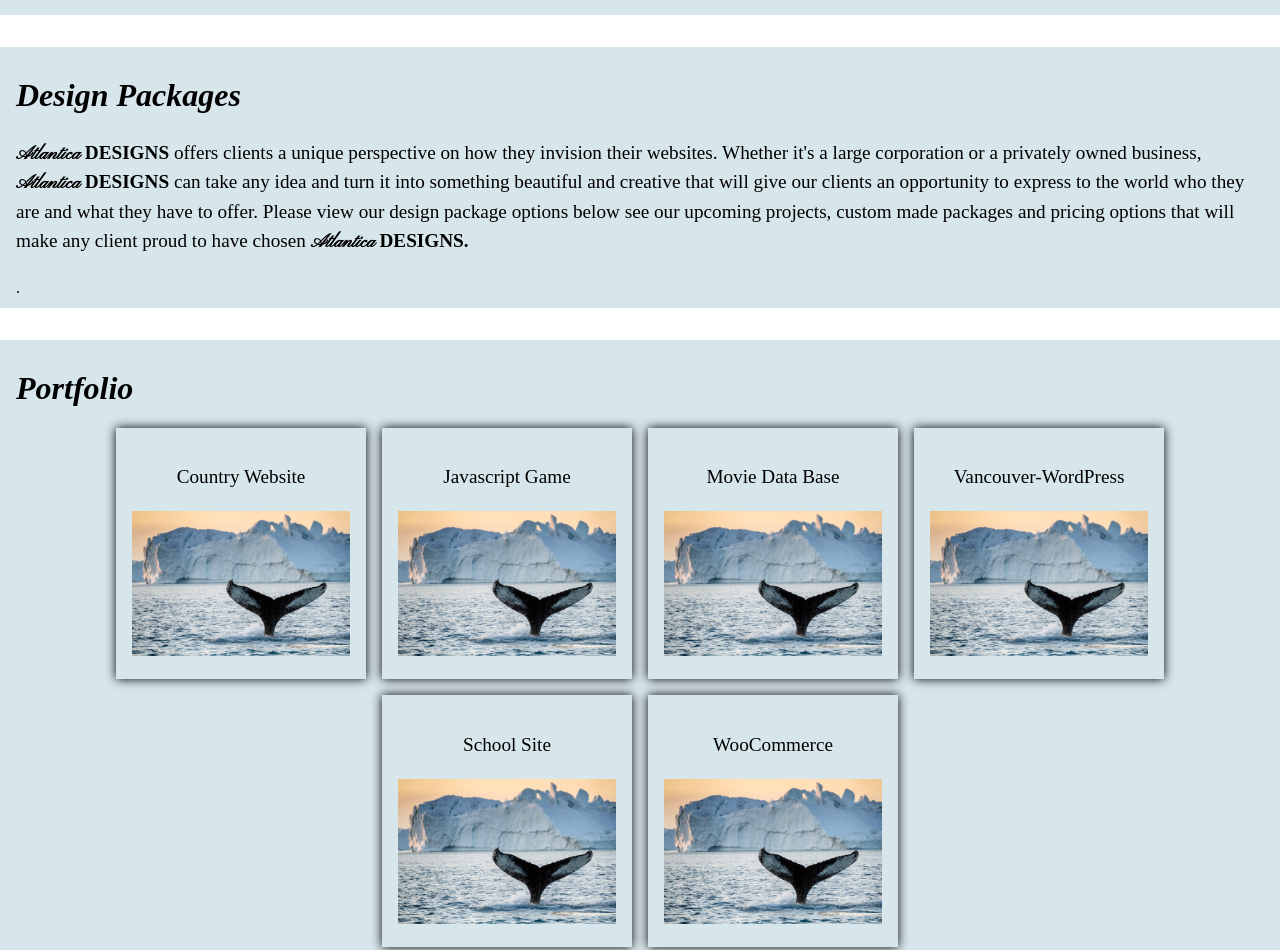
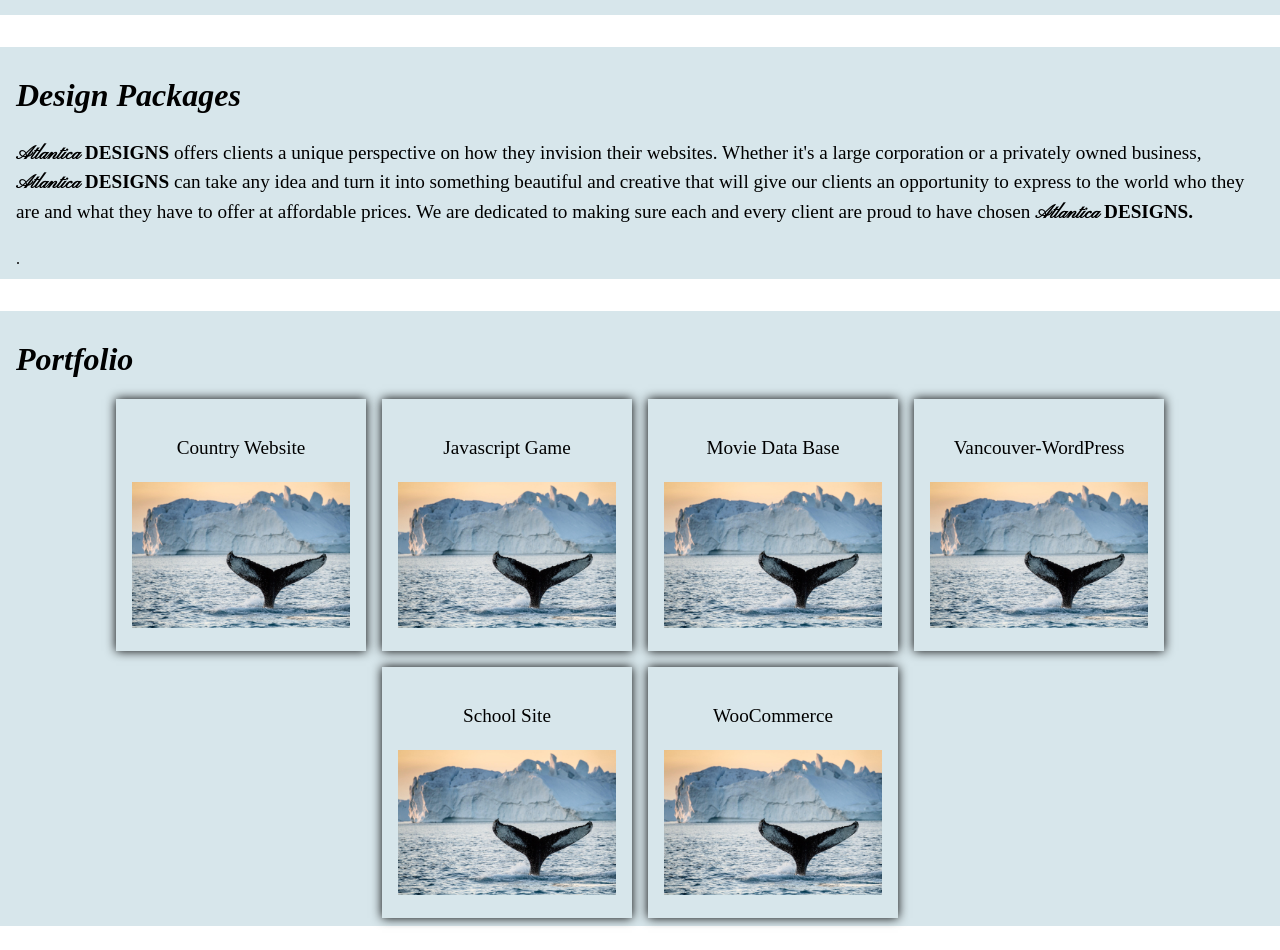
Before and after one commit to StephieHillier4/landing-page, a plain HTML site: page index.html in a window 1280 px wide. Shown: the part 1300-2250 px from the top of the page. Drawn offline with Linux system fonts and the light colour scheme; a web font is replaced by a local one.

Commit message:
Changed wording in the package design section

```diff
--- a/index.html
+++ b/index.html
@@ -81,7 +81,7 @@
 
                 <section class="combined-section">
                     <h2>Design Packages</h2>
-                    <p> <span class="special-word">Atlantica</span> <b>DESIGNS</b> offers clients a unique perspective on how they invision their websites. Whether it's a large corporation or a privately owned business, <span class="special-word">Atlantica</span> <b>DESIGNS</b> can take any idea and turn it into something beautiful and creative that will give our clients an opportunity to express to the world who they are and what they have to offer. Please view our design package options below see our upcoming projects, custom made packages and pricing options that will make any client proud to have chosen <span class="special-word">Atlantica</span> <b>DESIGNS.</b></p>.
+                    <p> <span class="special-word">Atlantica</span> <b>DESIGNS</b> offers clients a unique perspective on how they invision their websites. Whether it's a large corporation or a privately owned business, <span class="special-word">Atlantica</span> <b>DESIGNS</b> can take any idea and turn it into something beautiful and creative that will give our clients an opportunity to express to the world who they are and what they have to offer at affordable prices. We are dedicated to making sure each and every client are proud to have chosen <span class="special-word">Atlantica</span> <b>DESIGNS.</b></p>.
                 </section>
 
                  <section class="combined-section">
```
